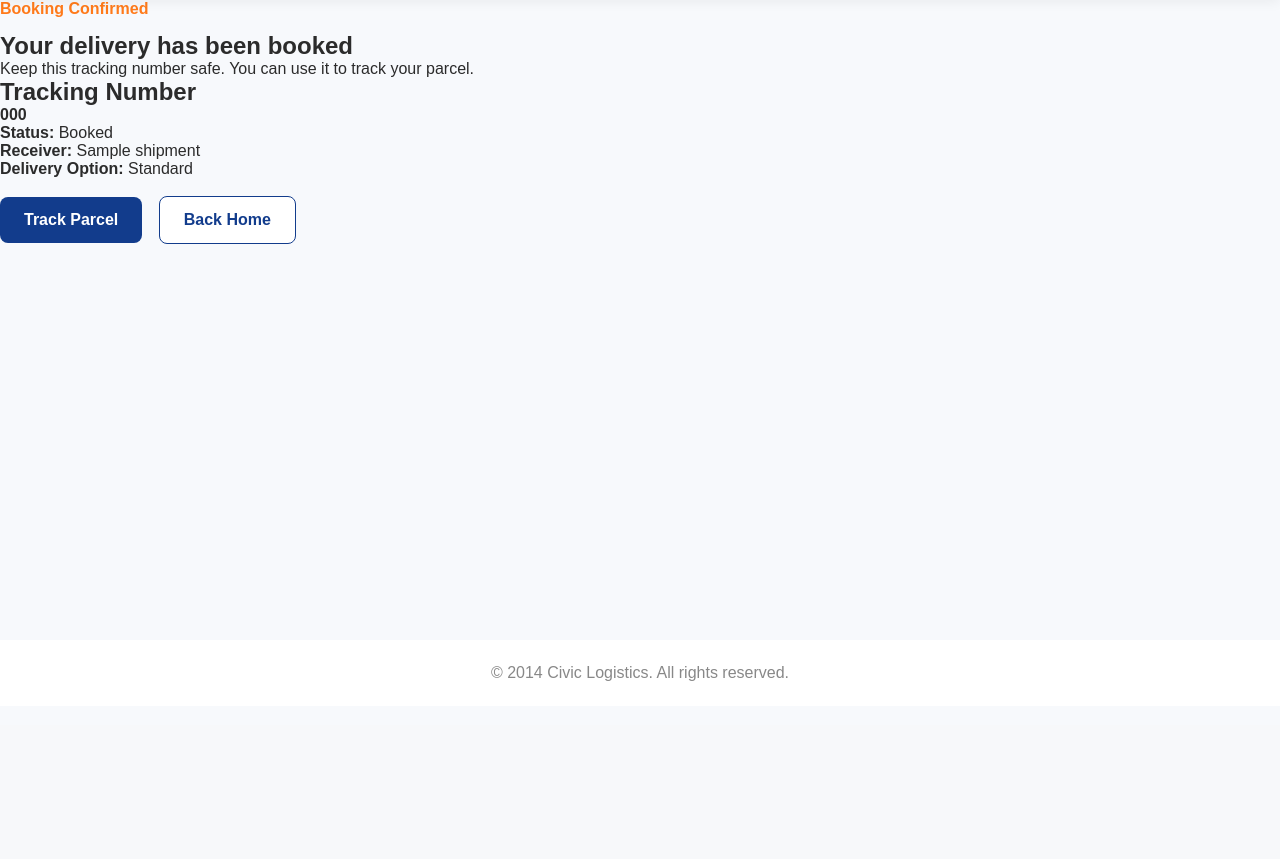
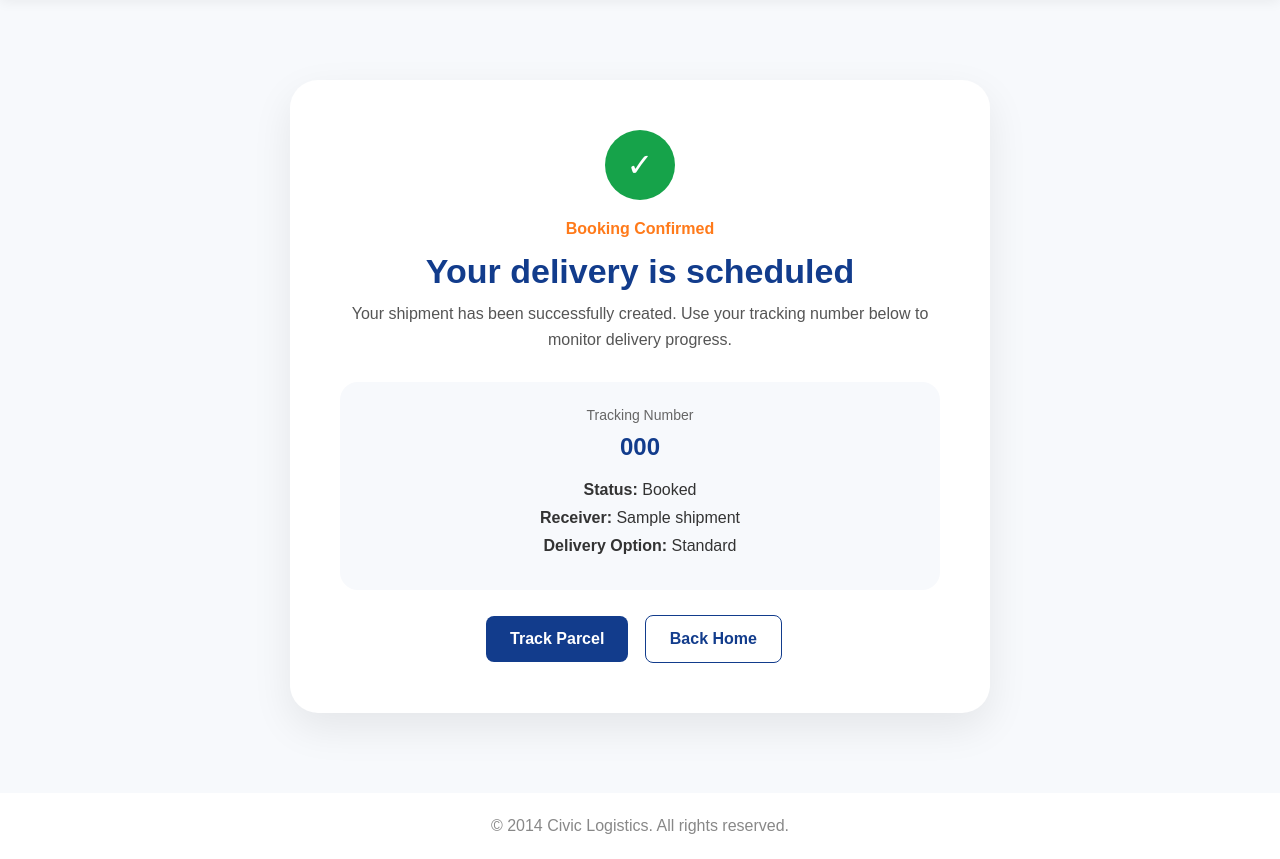
Before and after one commit to Sa22akr/Logistics, a Django app: page /booking-success/000/ in a window 1280 px wide. Shown: the part 75-934 px from the top of the page. Before the commit the page ends 756 px from the top, so only its background shows below. Run offline with Django 5.2, Linux system fonts and the light colour scheme; tables that the repository leaves empty hold one stand-in row (values such as "Sample post").

Commit message:
Improve parcel tracking page UI

```diff
--- a/shipments/templates/shipments/base.html
+++ b/shipments/templates/shipments/base.html
@@ -320,6 +320,224 @@
       color: #888;
     }
 
+
+    /* SUCCESS PAGE */
+.success-section {
+  padding: 80px 8%;
+  display: flex;
+  justify-content: center;
+  background: #f7f9fc;
+}
+
+.success-box {
+  max-width: 700px;
+  width: 100%;
+  background: white;
+  padding: 50px;
+  border-radius: 28px;
+  text-align: center;
+  box-shadow: 0 15px 40px rgba(0,0,0,0.08);
+}
+
+.success-icon {
+  width: 70px;
+  height: 70px;
+  background: #16a34a;
+  color: white;
+  border-radius: 50%;
+  display: flex;
+  align-items: center;
+  justify-content: center;
+  font-size: 32px;
+  margin: 0 auto 20px;
+}
+
+.success-box h1 {
+  color: #123C8C;
+  margin-bottom: 10px;
+  font-size: 34px;
+}
+
+.success-text {
+  color: #555;
+  margin-bottom: 30px;
+  line-height: 1.6;
+}
+
+.success-card {
+  background: #f7f9fc;
+  padding: 25px;
+  border-radius: 18px;
+  margin-bottom: 25px;
+}
+
+.success-card .label {
+  font-size: 14px;
+  color: #666;
+}
+
+.success-card h2 {
+  color: #123C8C;
+  margin: 10px 0 20px;
+}
+
+.success-details p {
+  margin-bottom: 10px;
+  color: #333;
+}
+
+.success-actions {
+  margin-top: 20px;
+}
+
+
+/* TRACKING PAGE UPGRADE */
+.tracking-section {
+  padding: 80px 8%;
+  background: #f7f9fc;
+}
+
+.tracking-container {
+  max-width: 1100px;
+  margin: auto;
+}
+
+.tracking-box {
+  background: white;
+  padding: 45px;
+  border-radius: 26px;
+  box-shadow: 0 15px 40px rgba(0,0,0,0.08);
+  margin-bottom: 35px;
+}
+
+.tracking-box h1 {
+  font-size: 42px;
+  color: #123C8C;
+  margin-bottom: 12px;
+}
+
+.tracking-text {
+  color: #555;
+  line-height: 1.6;
+  margin-bottom: 28px;
+}
+
+.tracking-form {
+  display: flex;
+  gap: 14px;
+}
+
+.tracking-form input {
+  flex: 1;
+  padding: 15px 16px;
+  border: 1px solid #d6dce8;
+  border-radius: 12px;
+  font-size: 15px;
+  outline: none;
+}
+
+.tracking-form input:focus {
+  border-color: #123C8C;
+  box-shadow: 0 0 0 3px rgba(18,60,140,0.12);
+}
+
+.tracking-error {
+  margin-top: 22px;
+  background: #fff1f1;
+  color: #b91c1c;
+  padding: 16px;
+  border-radius: 14px;
+  font-weight: 600;
+}
+
+.tracking-result {
+  background: white;
+  padding: 40px;
+  border-radius: 26px;
+  box-shadow: 0 15px 40px rgba(0,0,0,0.08);
+}
+
+.tracking-result-header {
+  display: flex;
+  justify-content: space-between;
+  align-items: center;
+  gap: 20px;
+  margin-bottom: 28px;
+}
+
+.tracking-result-header h2 {
+  color: #123C8C;
+  font-size: 30px;
+}
+
+.tracking-details-grid {
+  display: grid;
+  grid-template-columns: repeat(2, 1fr);
+  gap: 18px;
+  margin-bottom: 35px;
+}
+
+.detail-card {
+  background: #f7f9fc;
+  padding: 20px;
+  border-radius: 16px;
+}
+
+.detail-card span {
+  display: block;
+  color: #666;
+  font-size: 14px;
+  margin-bottom: 6px;
+}
+
+.detail-card strong {
+  color: #2B2B2B;
+  line-height: 1.5;
+}
+
+.tracking-timeline {
+  background: #f7f9fc;
+  padding: 28px;
+  border-radius: 20px;
+}
+
+.tracking-timeline h3 {
+  color: #123C8C;
+  margin-bottom: 22px;
+}
+
+.timeline {
+  display: grid;
+  gap: 22px;
+}
+
+.timeline-step {
+  display: grid;
+  grid-template-columns: 22px 1fr;
+  gap: 14px;
+  position: relative;
+}
+
+.timeline-step span {
+  width: 18px;
+  height: 18px;
+  background: #d6dce8;
+  border-radius: 50%;
+  margin-top: 3px;
+}
+
+.timeline-step.active span {
+  background: #FF7A1A;
+}
+
+.timeline-step strong {
+  color: #123C8C;
+}
+
+.timeline-step p {
+  color: #666;
+  margin-top: 4px;
+}
     /* MOBILE */
     @media (max-width: 900px) {
       .menu-btn {
@@ -351,6 +569,20 @@
       .booking-container {
         grid-template-columns: 1fr;
       }
+      .tracking-form,
+.tracking-result-header {
+  flex-direction: column;
+  align-items: flex-start;
+}
+
+.tracking-details-grid {
+  grid-template-columns: 1fr;
+}
+
+.tracking-box,
+.tracking-result {
+  padding: 28px;
+}
     }
   </style>
 </head>
--- a/shipments/templates/shipments/booking_success.html
+++ b/shipments/templates/shipments/booking_success.html
@@ -4,27 +4,34 @@
 
 {% block content %}
 
-<section class="track-section">
-  <div class="track-box">
+<section class="success-section">
+  <div class="success-box">
+
+    <div class="success-icon">✓</div>
+
     <p class="tagline">Booking Confirmed</p>
-    <h1>Your delivery has been booked</h1>
+    <h1>Your delivery is scheduled</h1>
 
-    <p class="track-text">
-      Keep this tracking number safe. You can use it to track your parcel.
+    <p class="success-text">
+      Your shipment has been successfully created. Use your tracking number below to monitor delivery progress.
     </p>
 
-    <div class="result-card">
-      <h2>Tracking Number</h2>
-      <p><strong>{{ shipment.tracking_number }}</strong></p>
-      <p><strong>Status:</strong> <span class="status-pill">{{ shipment.status }}</span></p>
-      <p><strong>Receiver:</strong> {{ shipment.receiver_name }}</p>
-      <p><strong>Delivery Option:</strong> {{ shipment.delivery_option }}</p>
+    <div class="success-card">
+      <p class="label">Tracking Number</p>
+      <h2>{{ shipment.tracking_number }}</h2>
+
+      <div class="success-details">
+        <p><strong>Status:</strong> <span class="status-pill">{{ shipment.status }}</span></p>
+        <p><strong>Receiver:</strong> {{ shipment.receiver_name }}</p>
+        <p><strong>Delivery Option:</strong> {{ shipment.delivery_option }}</p>
+      </div>
     </div>
 
-    <br>
+    <div class="success-actions">
+      <a href="{% url 'track_shipment' %}" class="btn primary">Track Parcel</a>
+      <a href="{% url 'home' %}" class="btn secondary">Back Home</a>
+    </div>
 
-    <a href="{% url 'track_shipment' %}" class="btn primary">Track Parcel</a>
-    <a href="{% url 'home' %}" class="btn secondary">Back Home</a>
   </div>
 </section>
 
```
Also changed, not shown: shipments/templates/shipments/track.html (+79 -17 lines).
